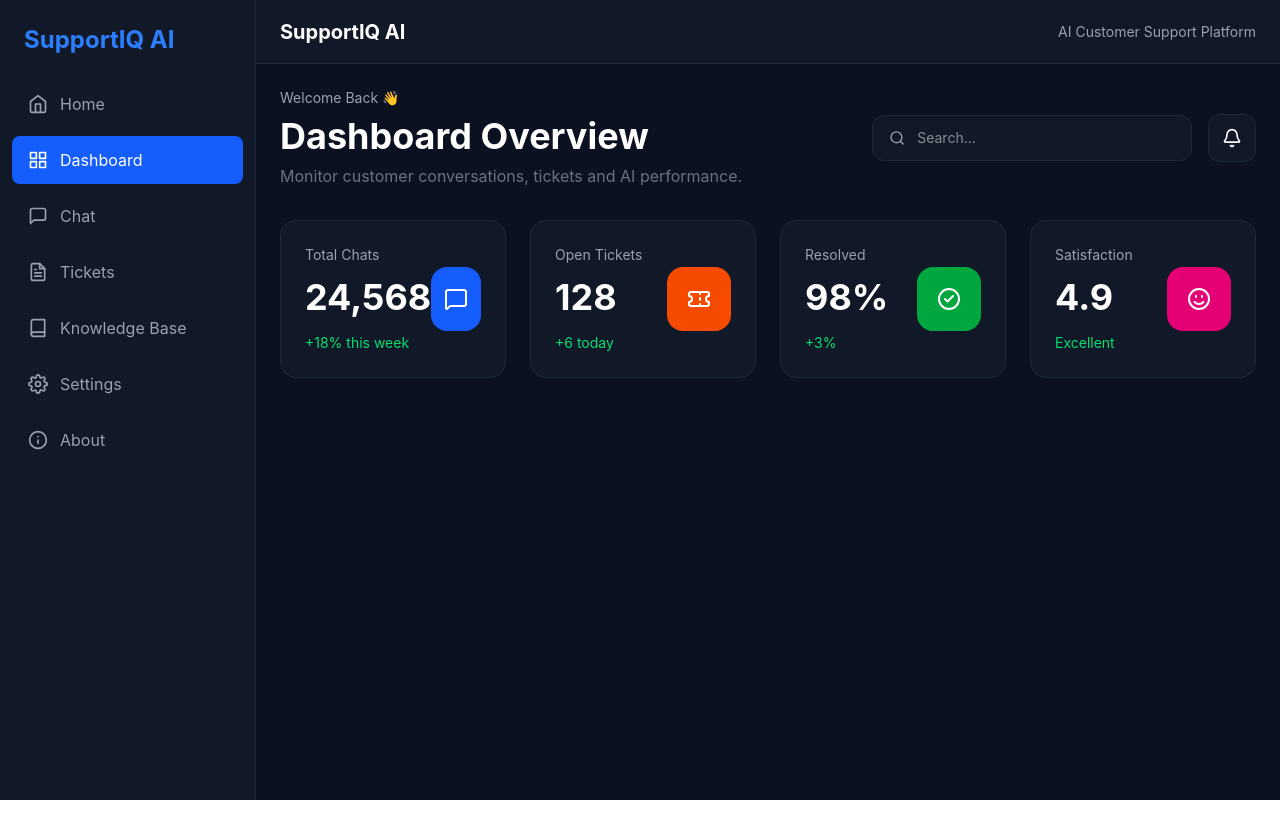
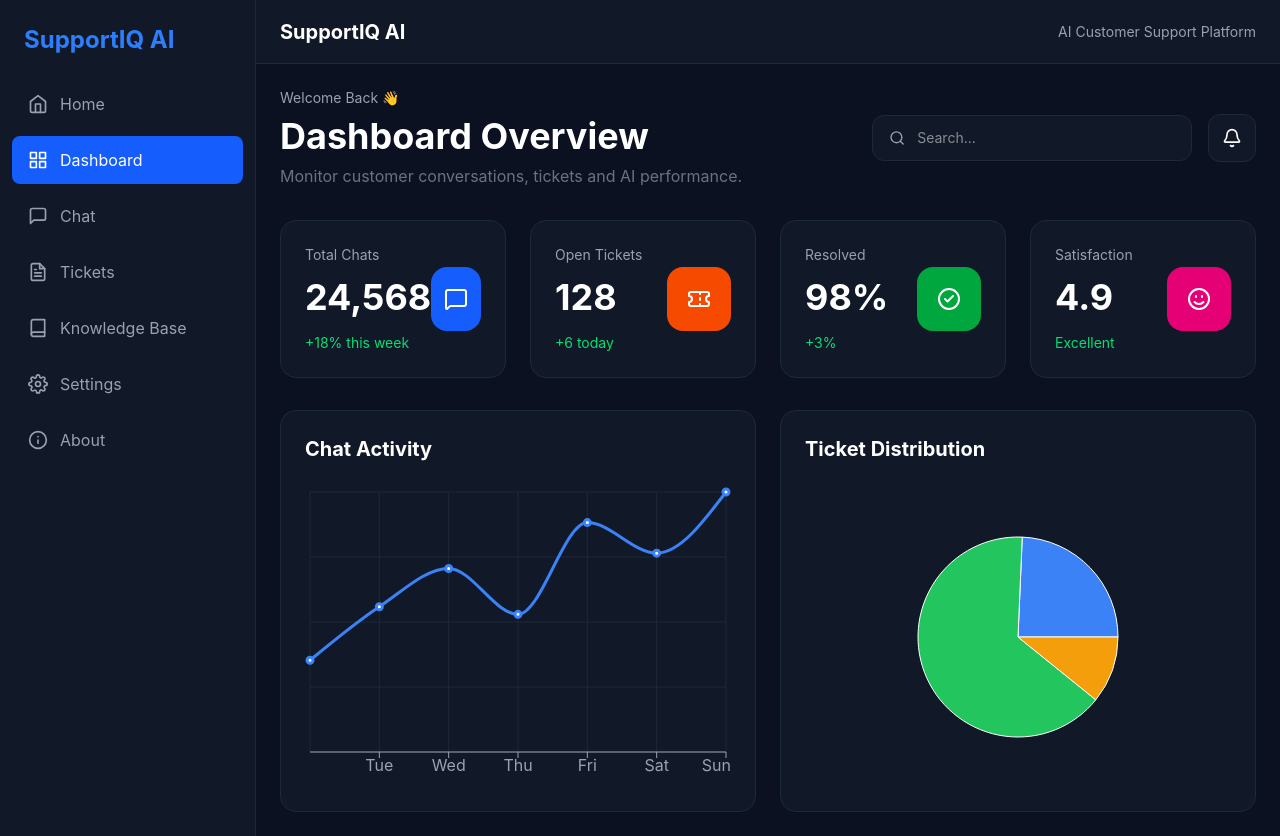
Before and after one commit to Tharun-Ajmeera/supportiq-ai, a React (Vite) app: page /dashboard in a window 1280 px wide. Before the commit the page ends 800 px from the top, so only its background shows below. Built offline with nearby package versions, Linux system fonts and the light colour scheme.

Commit message:
Dashboard charts completed

```diff
--- /dev/null
+++ b/src/components/dashboard/ChatActivityChart.jsx
@@ -0,0 +1,42 @@
+import {
+  ResponsiveContainer,
+  LineChart,
+  Line,
+  XAxis,
+  Tooltip,
+  CartesianGrid,
+} from "recharts";
+
+const data = [
+  { day: "Mon", chats: 120 },
+  { day: "Tue", chats: 190 },
+  { day: "Wed", chats: 240 },
+  { day: "Thu", chats: 180 },
+  { day: "Fri", chats: 300 },
+  { day: "Sat", chats: 260 },
+  { day: "Sun", chats: 340 },
+];
+
+export default function ChatActivityChart() {
+  return (
+    <div className="bg-[#111827] border border-gray-800 rounded-2xl p-6">
+      <h2 className="text-xl font-bold mb-6">
+        Chat Activity
+      </h2>
+
+      <ResponsiveContainer width="100%" height={300}>
+        <LineChart data={data}>
+          <CartesianGrid stroke="#1F2937" />
+          <XAxis dataKey="day" stroke="#9CA3AF" />
+          <Tooltip />
+          <Line
+            type="monotone"
+            dataKey="chats"
+            stroke="#3B82F6"
+            strokeWidth={3}
+          />
+        </LineChart>
+      </ResponsiveContainer>
+    </div>
+  );
+}
--- /dev/null
+++ b/src/components/dashboard/TicketChart.jsx
@@ -0,0 +1,44 @@
+import {
+  PieChart,
+  Pie,
+  Cell,
+  ResponsiveContainer,
+  Tooltip,
+} from "recharts";
+
+const data = [
+  { name: "Open", value: 45 },
+  { name: "Resolved", value: 120 },
+  { name: "Pending", value: 20 },
+];
+
+const COLORS = ["#3B82F6", "#22C55E", "#F59E0B"];
+
+export default function TicketChart() {
+  return (
+    <div className="bg-[#111827] border border-gray-800 rounded-2xl p-6">
+      <h2 className="text-xl font-bold mb-6">
+        Ticket Distribution
+      </h2>
+
+      <ResponsiveContainer width="100%" height={300}>
+        <PieChart>
+          <Pie
+            data={data}
+            dataKey="value"
+            outerRadius={100}
+          >
+            {data.map((_, index) => (
+              <Cell
+                key={index}
+                fill={COLORS[index]}
+              />
+            ))}
+          </Pie>
+
+          <Tooltip />
+        </PieChart>
+      </ResponsiveContainer>
+    </div>
+  );
+}
--- a/src/pages/Dashboard/Dashboard.jsx
+++ b/src/pages/Dashboard/Dashboard.jsx
@@ -1,6 +1,8 @@
 import MainLayout from "../../components/layout/MainLayout";
 import DashboardHeader from "../../components/dashboard/DashboardHeader";
 import StatsGrid from "../../components/dashboard/StatsGrid";
+import ChatActivityChart from "../../components/dashboard/ChatActivityChart";
+import TicketChart from "../../components/dashboard/TicketChart";
 
 export default function Dashboard() {
   return (
@@ -10,6 +12,11 @@ export default function Dashboard() {
 
       <StatsGrid />
 
+      <div className="grid lg:grid-cols-2 gap-6 mt-8">
+        <ChatActivityChart />
+        <TicketChart />
+      </div>
+
     </MainLayout>
   );
 }
```
